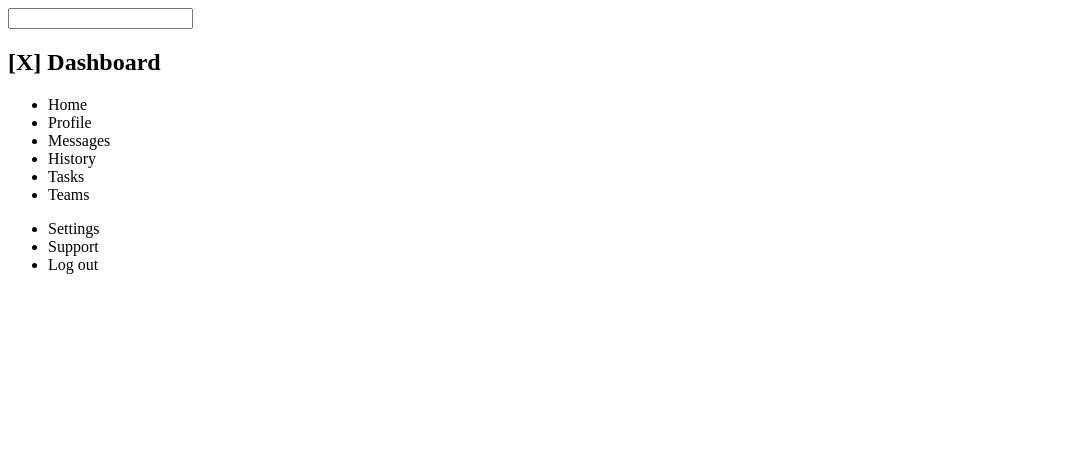
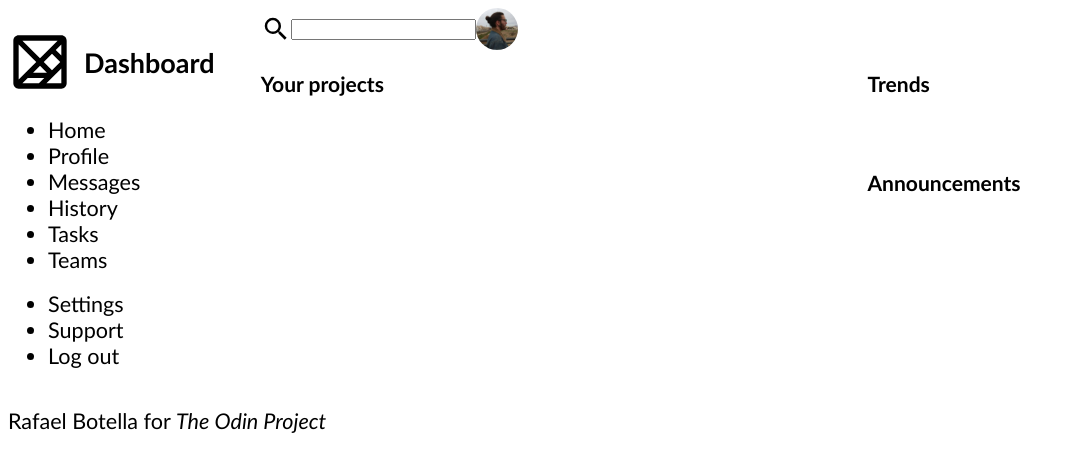
Before and after one commit to rafabo7/top-dashboard, a plain HTML site: page index.html in a window 1280 px wide. Shown: the whole page, without its empty margins (0-1075 px from the left). Drawn offline with Linux system fonts and the light colour scheme.

Commit message:
Start the style. Structure the main grid layout. Start styling the elements, adding nesting flex and grids.

```diff
--- a/index.html
+++ b/index.html
@@ -10,10 +10,12 @@
     <header>
         <div class="header-top">
             <div class="search">
+                <svg class="svg-info" xmlns="http://www.w3.org/2000/svg" viewBox="0 0 24 24"><title>magnify</title><path d="M9.5,3A6.5,6.5 0 0,1 16,9.5C16,11.11 15.41,12.59 14.44,13.73L14.71,14H15.5L20.5,19L19,20.5L14,15.5V14.71L13.73,14.44C12.59,15.41 11.11,16 9.5,16A6.5,6.5 0 0,1 3,9.5A6.5,6.5 0 0,1 9.5,3M9.5,5C7,5 5,7 5,9.5C5,12 7,14 9.5,14C12,14 14,12 14,9.5C14,7 12,5 9.5,5Z" /></svg>
                 <input type="search" name="search" id="search">
             </div>
             <div class="profile">
-
+                <svg class="svg-info" xmlns="http://www.w3.org/2000/svg" viewBox="0 0 24 24"><title>bell-ring</title><path d="M21,19V20H3V19L5,17V11C5,7.9 7.03,5.17 10,4.29C10,4.19 10,4.1 10,4A2,2 0 0,1 12,2A2,2 0 0,1 14,4C14,4.1 14,4.19 14,4.29C16.97,5.17 19,7.9 19,11V17L21,19M14,21A2,2 0 0,1 12,23A2,2 0 0,1 10,21M19.75,3.19L18.33,4.61C20.04,6.3 21,8.6 21,11H23C23,8.07 21.84,5.25 19.75,3.19M1,11H3C3,8.6 3.96,6.3 5.67,4.61L4.25,3.19C2.16,5.25 1,8.07 1,11Z" /></svg>
+                <img class="profile" src="./assets/perfil.png" alt="Profile photo">
             </div>
             <div class="panel"></div>
         </div>
@@ -22,7 +24,10 @@
         </div>
     </header>
     <aside class="sidebar">
-        <h1>[X] Dashboard</h1>
+        <h1>
+            <svg xmlns="http://www.w3.org/2000/svg" viewBox="0 0 24 24"><title>tangram</title><path d="M20 2H4C2.9 2 2 2.9 2 4V20C2 21.1 2.9 22 4 22H20C21.1 22 22 21.1 22 20V4C22 2.9 21.1 2 20 2M18.59 4L12 10.59L5.41 4H18.59M13.41 12L16.5 8.91L19.59 12L16.5 15.09L13.41 12M14.59 16H9.41L12 13.41L14.59 16M4 5.41L10.59 12L4 18.59V5.41M11.59 20H5.41L7.41 18H13.59L11.59 20M20 20H14.41L20 14.41V20M20 9.59L17.91 7.5L20 5.41V9.59Z" /></svg>
+            Dashboard
+        </h1>
         <ul class="nav pages">
             <li class="list-item">Home</li>
             <li class="list-item">Profile</li>
@@ -37,10 +42,39 @@
             <li class="list-item">Log out</li>
     </aside>
     <main>
-        <div class="projects"></div>
-        <div class="trendings"></div>
+        <div class="projects">
+            <h3>Your projects</h3>
+            <article>
+                <img src="" alt="">
+                <p class="card-title"></p>
+                <p class="card-caption"></p>
+                <div class="card-footer"></div>
+            </article>
+            <article>
+                <img src="" alt="">
+                <p class="card-title"></p>
+                <p class="card-caption"></p>
+                <div class="card-footer"></div>
+            </article>
+            <article>
+                <img src="" alt="">
+                <p class="card-title"></p>
+                <p class="card-caption"></p>
+                <div class="card-footer"></div>
+            </article>
+        </div>
+        <div class="trends">
+            <h3>Trends</h3>
+
+        </div>
+        <div class="announcements">
+            <h3>Announcements</h3>
+
+
+        </div>
     </main>
     <footer>
+        <p>Rafael Botella for <em>The Odin Project</em></p>
 
     </footer>
 </body>
--- a/style.css
+++ b/style.css
@@ -0,0 +1,92 @@
+
+
+html {
+    font-size: 18px;
+}
+
+p, li {
+    font-size: 1.2rem;
+}
+
+body {
+    display: grid;
+    grid-template-columns: 1fr 4fr;
+    font-family: 'Gill Sans', 'Gill Sans MT', Calibri, 'Trebuchet MS', sans-serif;
+}
+
+header {
+    grid-column: 2 / -1;
+}
+
+.header-top {
+    display: flex;
+    flex-direction: row;
+}
+
+.search {
+    display: flex;
+    flex-direction: row;
+    align-items: center;
+}
+.profile {
+    display: flex;
+    flex-direction: row;
+    align-items: center;
+}
+
+.header-top .profile {
+    width: 42px;
+    border-radius: 50%;
+}
+.header-bottom {
+    display: flex;
+    flex-direction: row;
+}
+
+
+aside {
+    grid-column: 1 / 2;
+    grid-row: 1/4;
+}
+
+aside > h1 {
+    display: flex;
+    flex-direction: row;
+    align-items: center;
+    gap: 12px;
+}
+
+aside > h1 svg {
+    width: 64px;
+}
+
+main {
+    grid-column: 2;
+
+    display: grid;
+    grid-template-columns: 3fr 2fr;
+}
+
+.projects {
+    grid-column: 1;
+    grid-row: 1 / 3;
+}
+
+.trends {
+    grid-column: 2;
+    grid-row: 1;
+}
+
+.announcements {
+    grid-column: 2;
+    grid-row: 2;
+}
+
+.svg-info {
+    width: 30px;
+}
+
+footer {
+    grid-column: 1 / -1;
+    grid-row: 4;
+}
```
Also changed, not shown: assets/perfil.png (added).
